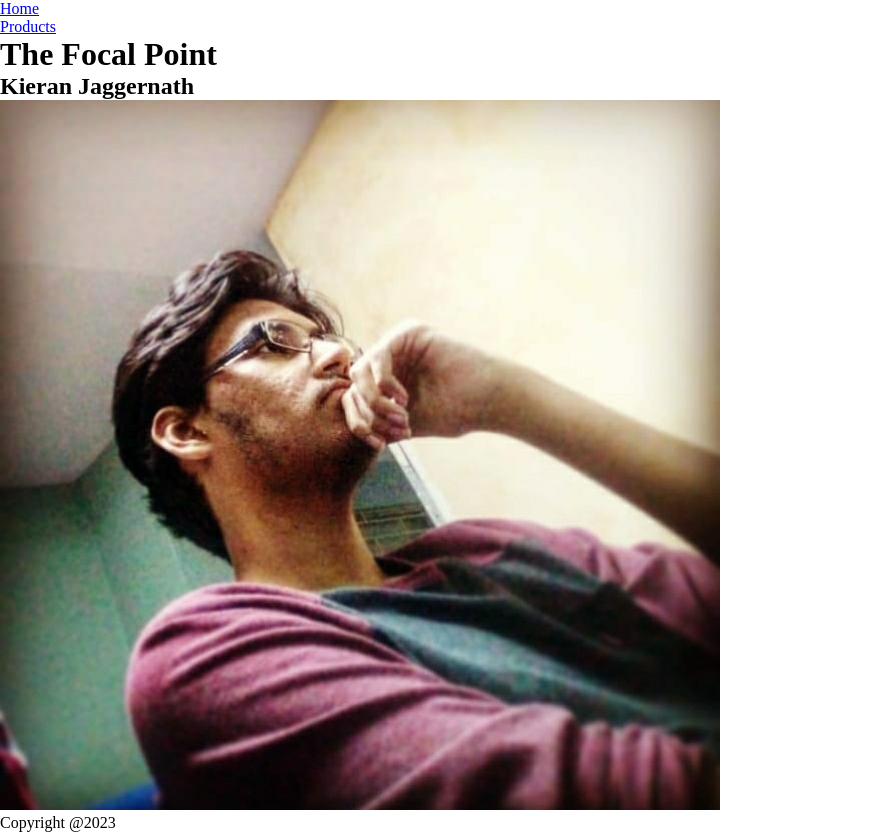
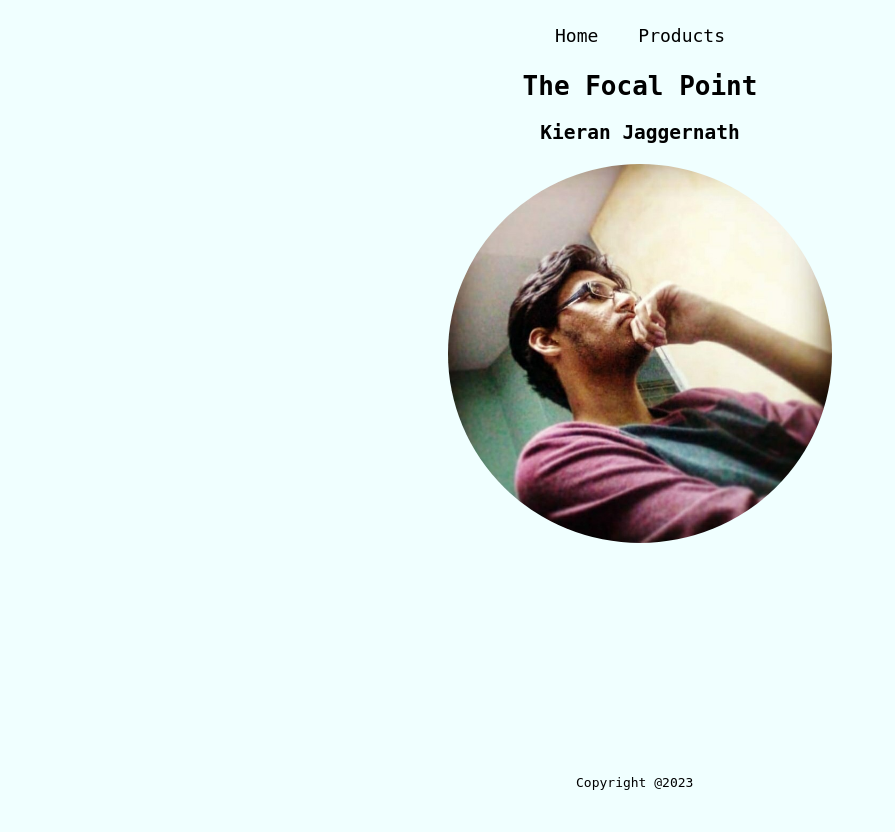
Before and after one commit to Kieranator5050/ScrumCycle8_A1_NCB, a Flask app: page / in a window 1280 px wide. Shown: the whole page, without its empty margins (0-895 px from the left). After the commit the page ends 790 px from the top, so only its background shows below. Run offline with Flask 3, Linux system fonts and the light colour scheme.

Commit message:
Completed home page

```diff
--- a/static/style.css
+++ b/static/style.css
@@ -2,4 +2,73 @@
     box-sizing: border-box;
     margin: 0;
     padding: 0;
+    transition: 200ms;
 }
+
+html{
+    font-family: monospace;
+    background-color:azure;
+}
+
+ul{
+    list-style-type: none;
+}
+
+a{
+    text-decoration: none;
+    color: black;
+}
+
+/* Nav Bar */
+.header{
+    padding: 25px;
+}
+
+.header ul{
+    display: flex;
+    flex-direction: row;
+    align-items: center;
+    justify-content: center;
+    gap: 40px;
+
+}
+
+.header ul li a{
+    font-size: 18px;
+}
+
+.header ul li a:hover{
+    font-size: 24px;
+}
+
+/* Home */
+.content{
+    display: flex;
+    align-items: center;
+    justify-content: center;
+    flex-direction: column;
+    gap: 20px;
+}
+
+.profile-pic{
+    width: 30vw;
+    border-radius: 50%;
+}
+.profile-pic:hover{
+    transform: scale(1.1);
+}
+
+/* Products */
+
+/* Product Detail */
+
+/* Footer */
+.footer{
+    display: flex;
+    flex-direction: row;
+    align-items: center;
+    justify-content: center;
+    position: absolute;
+    bottom: 10px;
+    left: 45%;
+}
--- a/templates/home.html
+++ b/templates/home.html
@@ -2,5 +2,5 @@
 {% block content %}
 <h1>The Focal Point</h1>
 <h2>Kieran Jaggernath</h2>
-<img src="{{ url_for('static', filename='images/kieran.jpg') }}"/>
+<img class="profile-pic" src="{{ url_for('static', filename='images/kieran.jpg') }}"/>
 {% endblock %}
```
